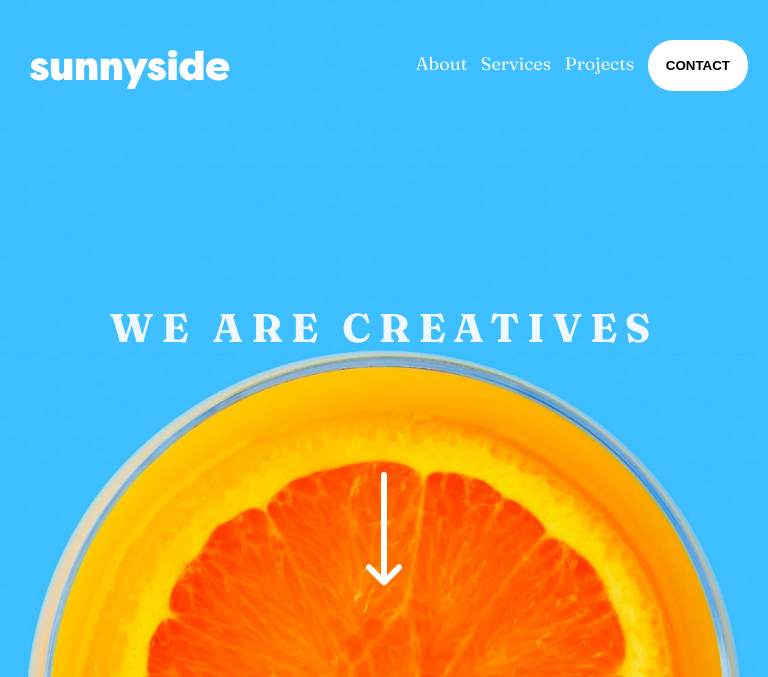
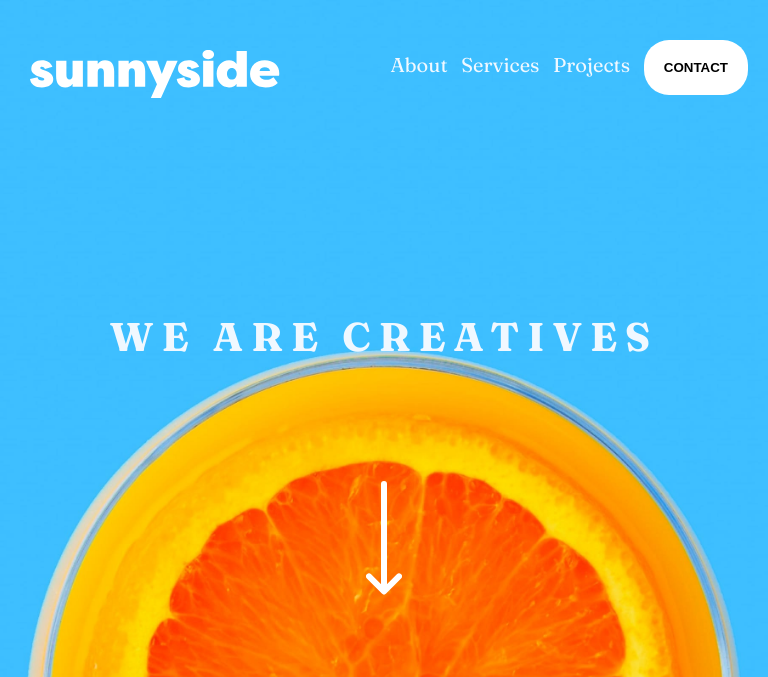
Before and after one commit to ismailidris092-commits/sunnyside-poject, a plain HTML site: page index.html in a window 768 px wide. Shown: the top 677 px of the page. Drawn offline with Linux system fonts and the light colour scheme.

Commit message:
updated sunnyside

```diff
--- a/style.css
+++ b/style.css
@@ -361,7 +361,7 @@ footer {
   }
 
   #sunnyside-logo img {
-    width: 130px;
+    width: 170px;
   }
 
   .creatives-heading {
@@ -573,7 +573,7 @@ footer {
 
   .nav-list a {
     text-decoration: none;
-    font-size: 18px;
+    font-size: 20px;
     color: aliceblue;
   }
 
@@ -583,14 +583,14 @@ footer {
 
   .nav-list button {
     font-weight: bold;
-    padding: 18px;
+    padding: 20px;
     border: none;
     border-radius: 25px;
     background-color: white;
   }
 
   #sunnyside-logo img {
-    width: 200px;
+    width: 250px;
     padding: 10px;
   }
 
```
